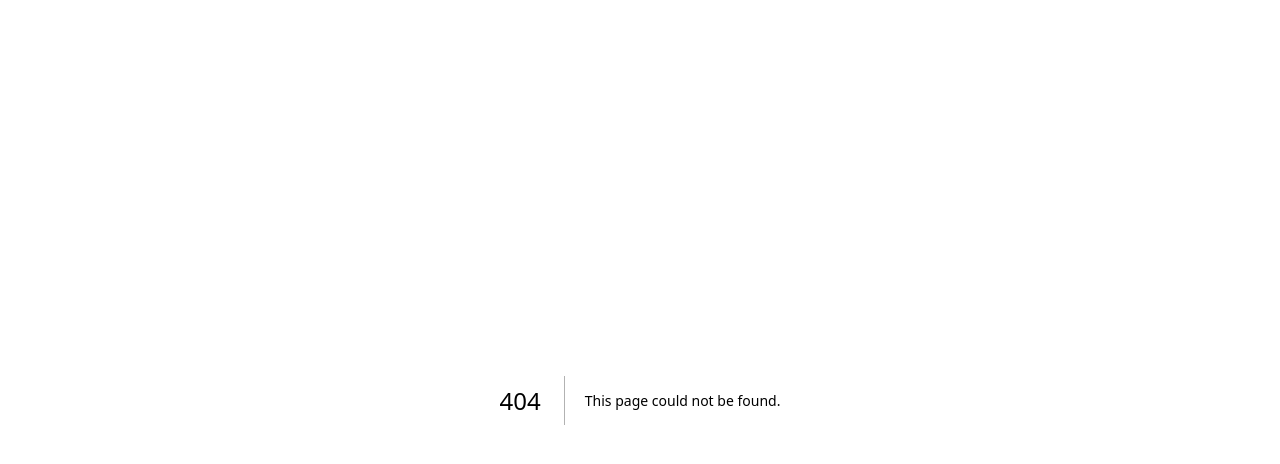
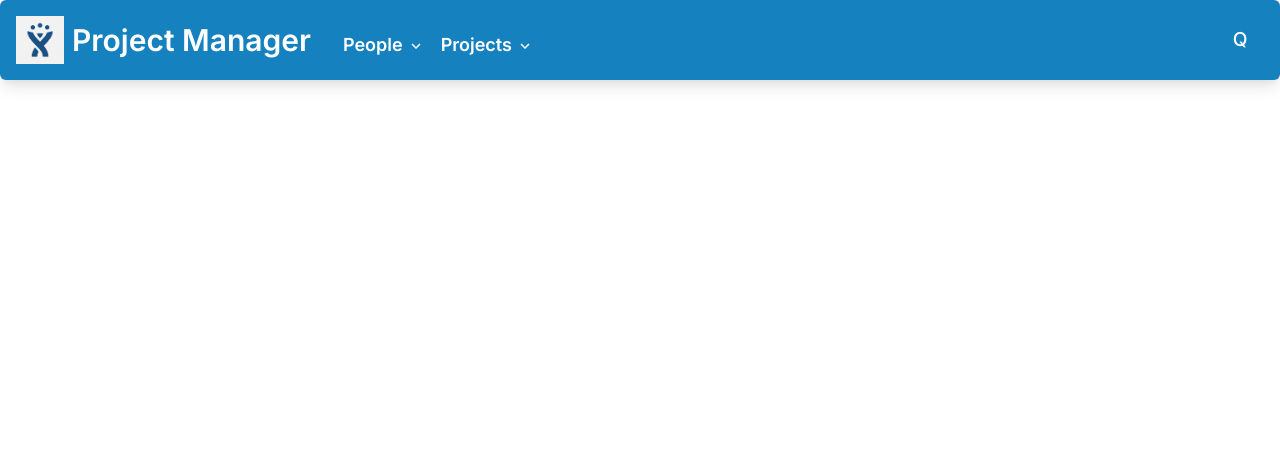
Before and after one commit to quinnjo554/ProjectManagerFront, a Next.js app: page /project in a window 1280 px wide. Before the commit this address had no page. Shown: the top 464 px of the page. Built offline with nearby package versions, Linux system fonts and the light colour scheme; no server answers; sample sign-in values are in the browser's storage.

Commit message:
added project folder

```diff
--- /dev/null
+++ b/src/app/project/page.tsx
@@ -0,0 +1,16 @@
+import Desktop from "@/components/Desktop/Desktop";
+import React from "react";
+import { getServerSession } from "next-auth/next";
+import { options } from "@/app/api/auth/[...nextauth]/options";
+import { Session } from "inspector";
+import { redirect } from "next/navigation";
+import Project from "@/components/Project/Project";
+async function Page() {
+  const session = await getServerSession(options);
+  if (!session) {
+    redirect("api/auth/signin");
+  }
+  return <Project user={session.user}></Project>;
+}
+
+export default Page;
--- /dev/null
+++ b/src/components/Project/Project.tsx
@@ -0,0 +1,15 @@
+"use client";
+import React from "react";
+import DesktopNav from "../Desktop/DesktopNav";
+import { Box } from "@chakra-ui/react";
+import { User } from "@/models/User";
+
+function Project(props: { user: User }) {
+  return (
+    <Box>
+      <DesktopNav user={props.user} />
+    </Box>
+  );
+}
+
+export default Project;
```
